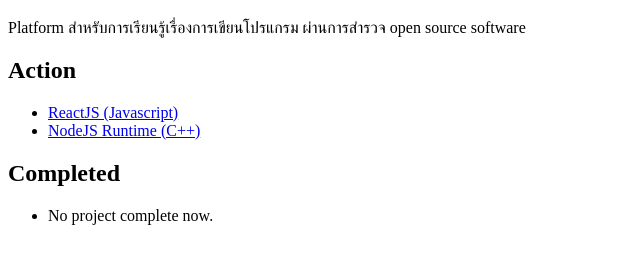
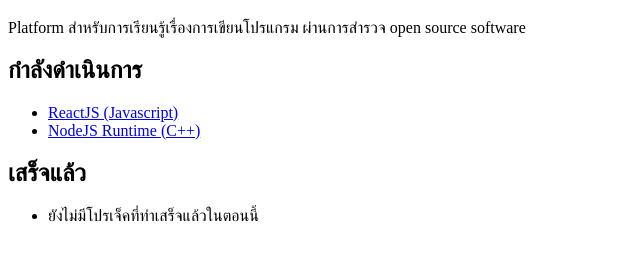
Before and after one commit to doe24/dasho, a plain HTML site: page index.html in a window 1280 px wide. Shown: the part 61-324 px from the top of the page, without its empty margins (0-640 px from the left). Drawn offline with Linux system fonts and the light colour scheme.

Commit message:
Change English to Thai.

```diff
--- a/index.html
+++ b/index.html
@@ -13,16 +13,19 @@
             Platform สำหรับการเรียนรู้เรื่องการเขียนโปรแกรม ผ่านการสำรวจ open source software
         </p>
 
-        <h2>Action</h2>
+        <!-- <h2>Action</h2> -->
+        <h2>กำลังดำเนินการ</h2>
         <ul>
             <li><a href="#">ReactJS (Javascript)</a></li>
             <li><a href="#">NodeJS Runtime (C++)</a></li>
         </ul>
 
-        <h2>Completed</h2>
+        <!-- <h2>Completed</h2> -->
+        <h2>เสร็จแล้ว</h2>
         <!-- If not complete then show this -->
         <ul>
-            <li>No project complete now.</li>
+            <!-- <li>No project complete now.</li> -->
+            <li>ยังไม่มีโปรเจ็คที่ทำเสร็จแล้วในตอนนี้</li>
         </ul>
     </main>
 </body>
```
